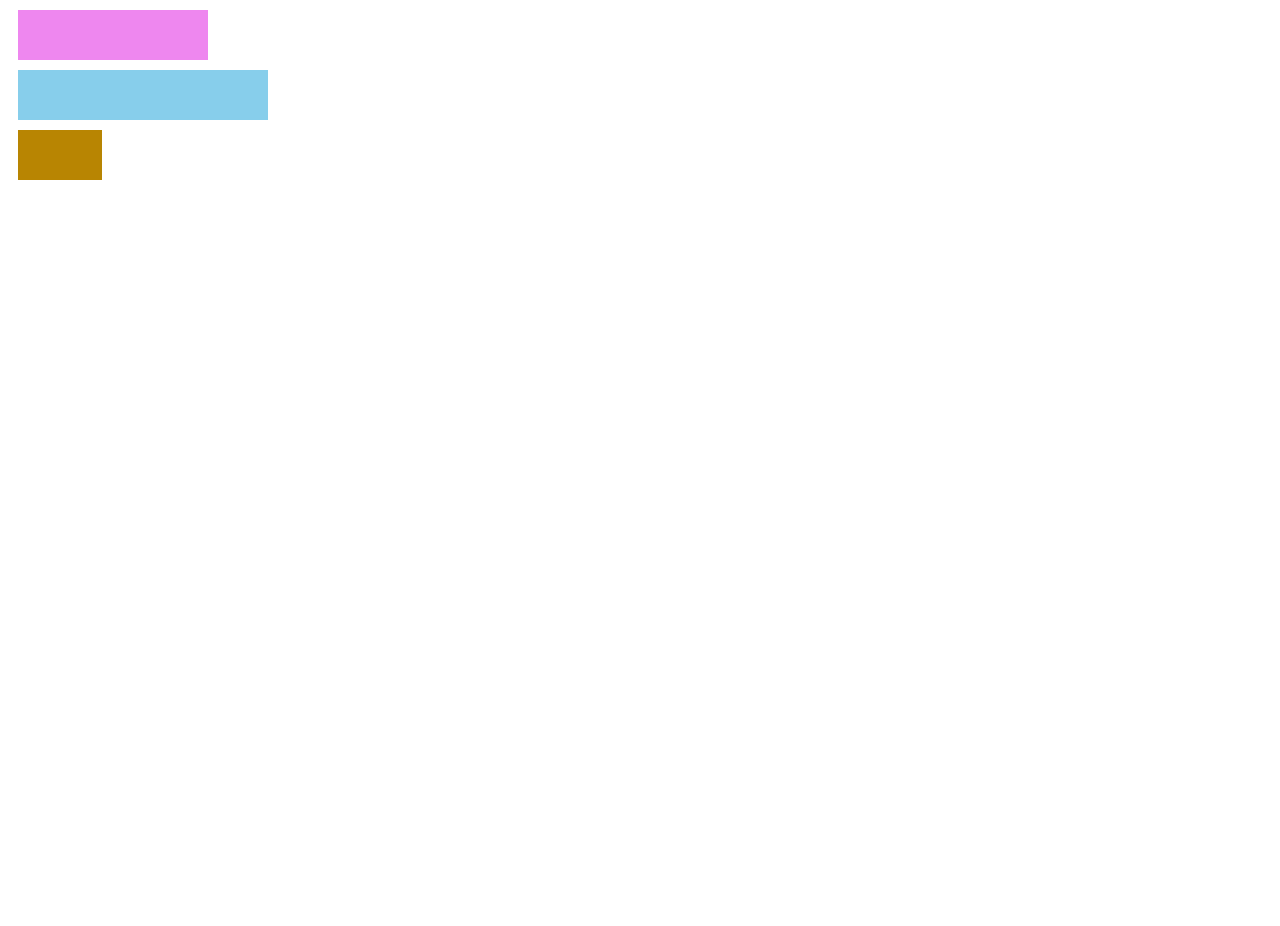
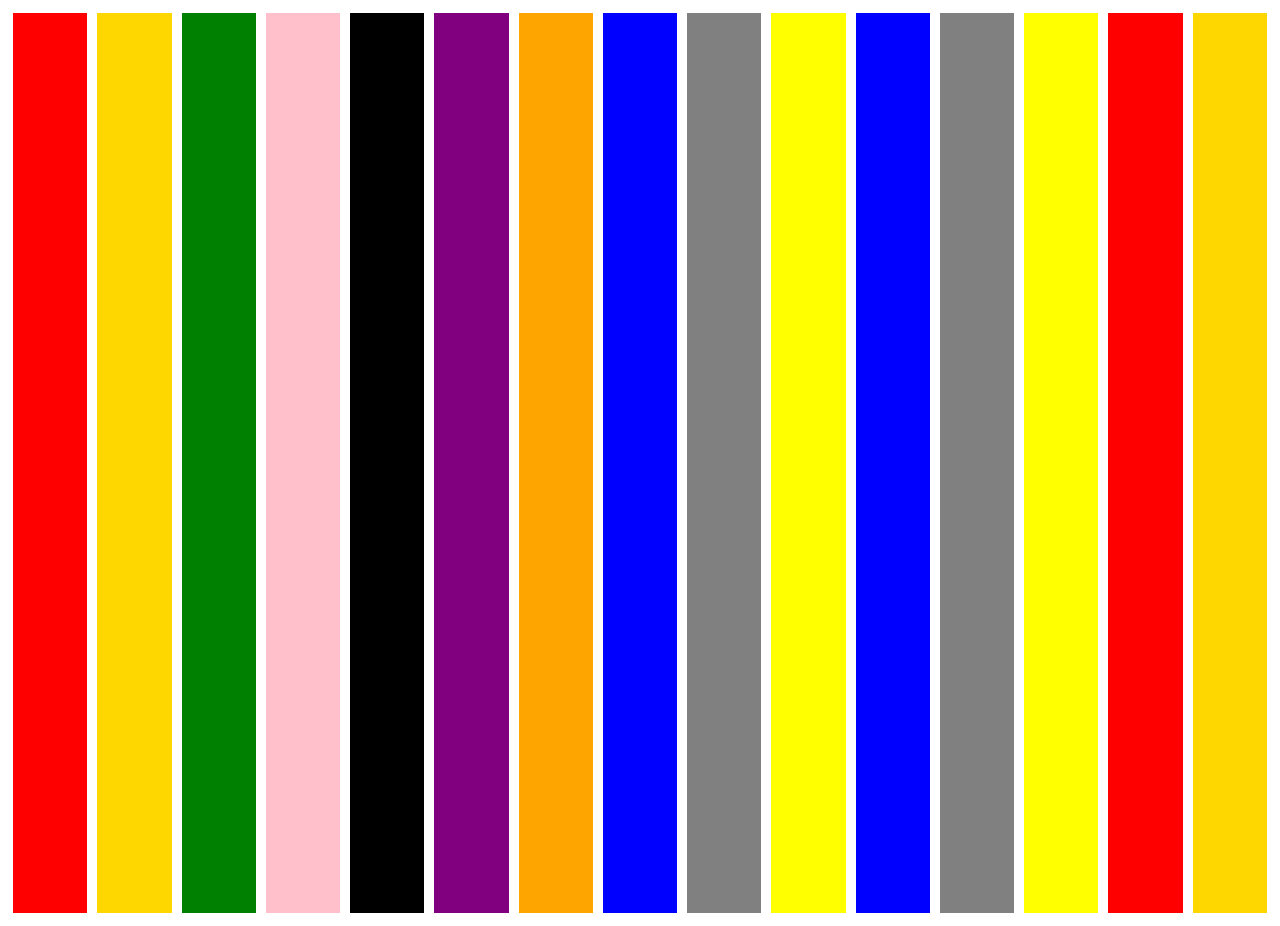
Before and after one commit to SarpongAbasimi/Explorazione, a React (Create React App) app: page / in a window 1280 px wide. Before the commit the page ends 800 px from the top, so only its background shows below. Built offline with nearby package versions, Linux system fonts and the light colour scheme.

Commit message:
[SA] usetrail

```diff
--- a/src/App.tsx
+++ b/src/App.tsx
@@ -3,11 +3,13 @@ import { DivAnimationPage } from './Page/DivAnimationPage/DivAnimation';
 import { TodoPage } from './Page/ToDoPage/ToDoPage';
 import { Cm } from './Components/UseSprings/UseSprings';
 import { MyComponent } from './Components/Springs/Springs'
+import { TrailsAnimationPage } from './Page/TrailsAnimation/TrailsAnimation'
 
 function App() {
   return (
     <div>
-      <MyComponent/>
+      {/* <MyComponent/> */}
+      < TrailsAnimationPage />
     </div>
   );
 }
--- /dev/null
+++ b/src/Components/useTrails/useTrails.tsx
@@ -0,0 +1,41 @@
+import React from 'react';
+import { useTrail, animated } from 'react-spring'
+
+
+export const Trails: React.FunctionComponent = () => {
+  const colors= ['red', 'gold', 'green', 'pink', 'black', 'purple', 'orange', 'blue', 'grey', 'yellow','blue', 'grey', 'yellow', 'red', 'gold']
+
+  const trailimation = useTrail(colors.length, {
+    from:{
+      height: '0px',
+      width: '0px'
+    },
+    to: {
+      height: '900px',
+      width: '100px'
+    },
+    config:{
+      mass: 2,
+      tension: 200
+    }
+  })
+
+  return(
+    <div style={{
+      'display':'flex',
+      'width': '100%',
+      // 'flexDirection': 'column'
+      }}>
+        {trailimation.map((spring, index)=> {
+          return(
+            <animated.div key={index} style={{
+              ...spring,
+              // 'width': '100px',
+              'backgroundColor':colors[index],
+              'margin':'5px'
+              }} >
+            </animated.div>)
+        })}
+    </div>
+  )
+};
--- /dev/null
+++ b/src/Page/TrailsAnimation/TrailsAnimation.tsx
@@ -0,0 +1,10 @@
+import React from 'react';
+import { Trails } from '../../Components/useTrails/useTrails'
+
+export const TrailsAnimationPage: React.FunctionComponent = () => {
+  return(
+    <div>
+      <Trails/>
+    </div>
+  )
+}
```
